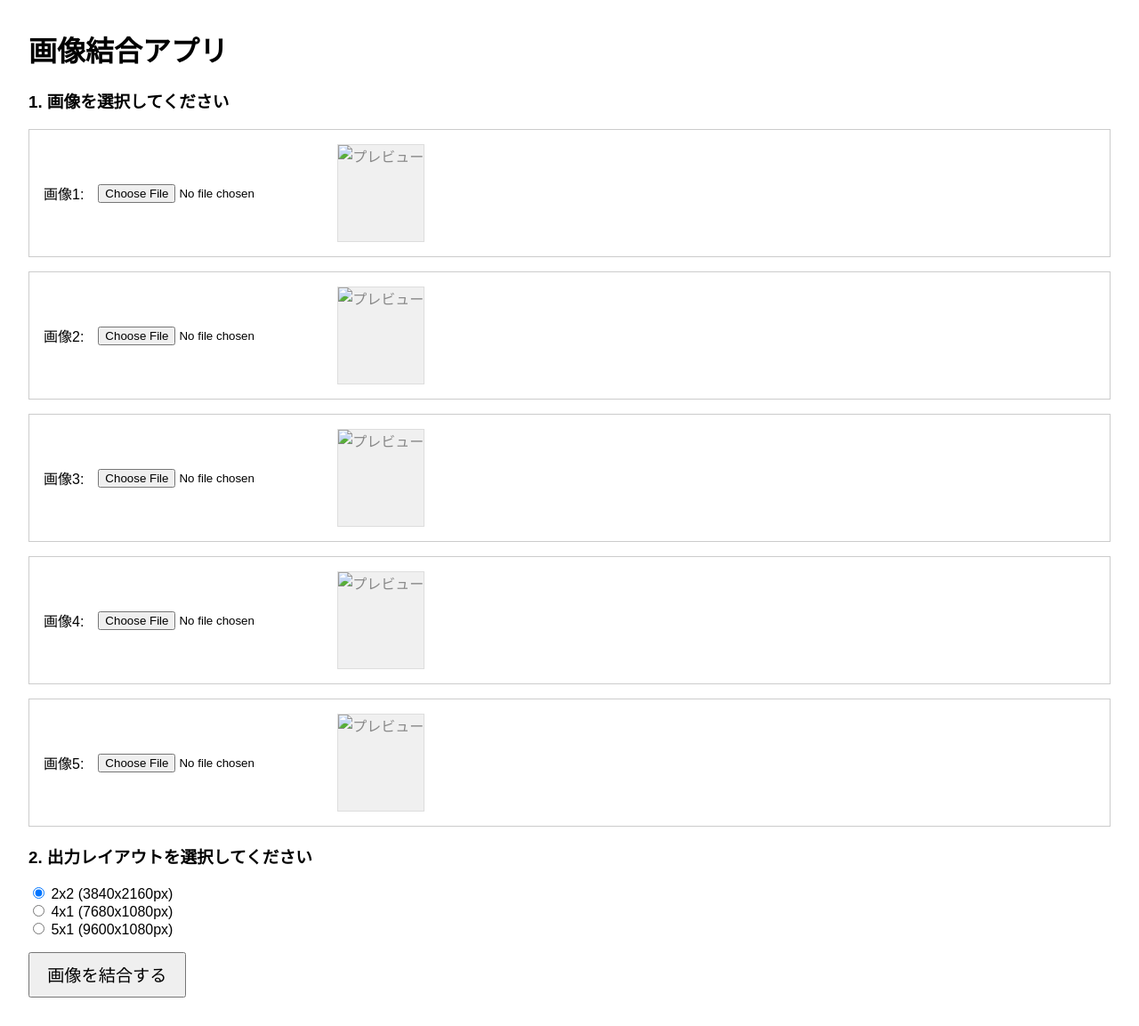
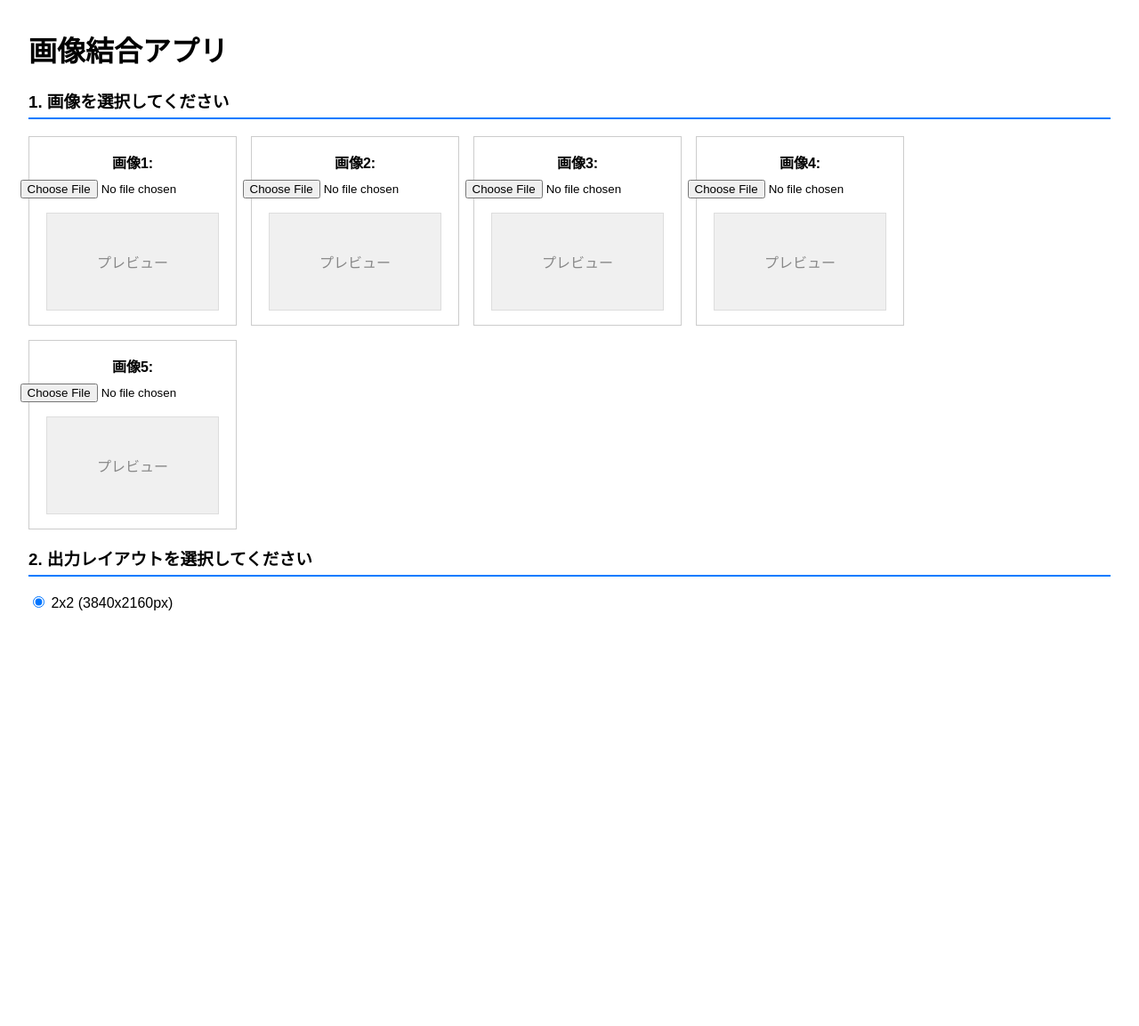
Before and after one commit to masatoooooon/flask-hello-render, a Flask app: page / in a window 1280 px wide. Shown: the whole page at 89% size. After the commit the page ends 686 px from the top, so only its background shows below. Run offline with Flask 3, Linux system fonts and the light colour scheme.

Commit message:
Update index.html

```diff
--- a/templates/index.html
+++ b/templates/index.html
@@ -5,27 +5,50 @@
     <title>画像結合アプリ</title>
     <style>
         body { font-family: sans-serif; margin: 2em; }
+        h3 { border-bottom: 2px solid #007bff; padding-bottom: 0.3em; }
+
+        /* ★変更点: 画像スロットを横並びにする設定 */
+        .image-slots-container {
+            display: flex;
+            flex-wrap: wrap; /* 画面が狭い場合に折り返す */
+            gap: 1em; /* スロット間の隙間 */
+        }
+
         .image-slot {
             border: 1px solid #ccc;
             padding: 1em;
-            margin-bottom: 1em;
-            display: flex; /* 横並びにするための設定 */
-            align-items: center; /* 上下中央揃え */
+            display: flex;
+            flex-direction: column; /* スロット内の要素を縦に並べる */
+            align-items: center;
+            width: 200px; /* 各スロットの幅を固定 */
         }
-        .image-slot label { margin-right: 1em; }
+        .image-slot label { font-weight: bold; margin-bottom: 0.5em; }
         .image-preview {
-            max-width: 192px;
-            max-height: 108px;
+            width: 192px;  /* 幅を固定 */
+            height: 108px; /* 高さを固定 */
             border: 1px solid #ddd;
-            margin-left: 1em;
+            margin-top: 1em;
             background-color: #f0f0f0;
-            min-height: 108px; /* 高さを固定 */
             display: flex;
             align-items: center;
             justify-content: center;
             color: #888;
+            overflow: hidden; /* はみ出した部分を隠す */
+        }
+        .image-preview img {
+            max-width: 100%;
+            max-height: 100%;
         }
         .layout-options { margin-top: 1em; margin-bottom: 1em; }
+        .submit-button {
+            font-size: 1.2em;
+            padding: 0.5em 1em;
+            margin-top: 1em;
+            cursor: pointer;
+        }
+        #layout-sample {
+            border: 1px solid #007bff;
+        }
     </style>
 </head>
 <body>
@@ -34,75 +57,24 @@
     <form action="/combine" method="post" enctype="multipart/form-data">
 
         <h3>1. 画像を選択してください</h3>
-        <div class="image-slots">
-            <div class="image-slot">
-                <label for="image1">画像1:</label>
-                <input type="file" id="image1" name="image_files" accept="image/*" onchange="previewImage(this, 'preview1')">
-                <img id="preview1" class="image-preview" src="" alt="画像1のプレビュー">
-            </div>
-            <div class="image-slot">
-                <label for="image2">画像2:</label>
-                <input type="file" id="image2" name="image_files" accept="image/*" onchange="previewImage(this, 'preview2')">
-                <img id="preview2" class="image-preview" src="" alt="画像2のプレビュー">
-            </div>
-            <div class="image-slot">
-                <label for="image3">画像3:</label>
-                <input type="file" id="image3" name="image_files" accept="image/*" onchange="previewImage(this, 'preview3')">
-                <img id="preview3" class="image-preview" src="" alt="画像3のプレビュー">
-            </div>
-            <div class="image-slot">
-                <label for="image4">画像4:</label>
-                <input type="file" id="image4" name="image_files" accept="image/*" onchange="previewImage(this, 'preview4')">
-                <img id="preview4" class="image-preview" src="" alt="画像4のプレビュー">
-            </div>
-            <div class="image-slot">
-                <label for="image5">画像5:</label>
-                <input type="file" id="image5" name="image_files" accept="image/*" onchange="previewImage(this, 'preview5')">
-                <img id="preview5" class="image-preview" src="" alt="画像5のプレビュー">
-            </div>
+        <div class="image-slots-container">
+            <script>
+                // JavaScriptで5つのスロットを動的に生成
+                for (let i = 1; i <= 5; i++) {
+                    document.write(`
+                        <div class="image-slot">
+                            <label for="image${i}">画像${i}:</label>
+                            <input type="file" id="image${i}" name="image_files" accept="image/*" onchange="previewImage(this, 'preview${i}')">
+                            <div id="preview${i}" class="image-preview">
+                                <span>プレビュー</span>
+                            </div>
+                        </div>
+                    `);
+                }
+            </script>
         </div>
 
         <h3>2. 出力レイアウトを選択してください</h3>
         <div class="layout-options">
             <input type="radio" id="layout_2x2" name="layout" value="2x2" checked>
             <label for="layout_2x2">2x2 (3840x2160px)</label>
-            <br>
-            <input type="radio" id="layout_4x1" name="layout" value="4x1">
-            <label for="layout_4x1">4x1 (7680x1080px)</label>
-            <br>
-            <input type="radio" id="layout_5x1" name="layout" value="5x1">
-            <label for="layout_5x1">5x1 (9600x1080px)</label>
-        </div>
-
-        <button type="submit" style="font-size: 1.2em; padding: 0.5em 1em;">画像を結合する</button>
-    </form>
-
-    <script>
-        function previewImage(input, previewId) {
-            const preview = document.getElementById(previewId);
-            if (input.files && input.files[0]) {
-                const reader = new FileReader();
-                reader.onload = function(e) {
-                    preview.src = e.target.result;
-                    preview.style.display = 'block';
-                };
-                reader.readAsDataURL(input.files[0]);
-            } else {
-                preview.src = "";
-                preview.style.display = 'block';
-            }
-        }
-
-        // 初期表示時にプレビューエリアにテキストを表示
-        document.addEventListener('DOMContentLoaded', function() {
-            const previews = document.querySelectorAll('.image-preview');
-            previews.forEach(p => {
-                p.alt = 'プレビュー'; // alt属性を更新
-                if (!p.src) {
-                    p.innerHTML = '<span>プレビュー</span>'; // テキストを表示
-                }
-            });
-        });
-    </script>
-    </body>
-</html>
```
